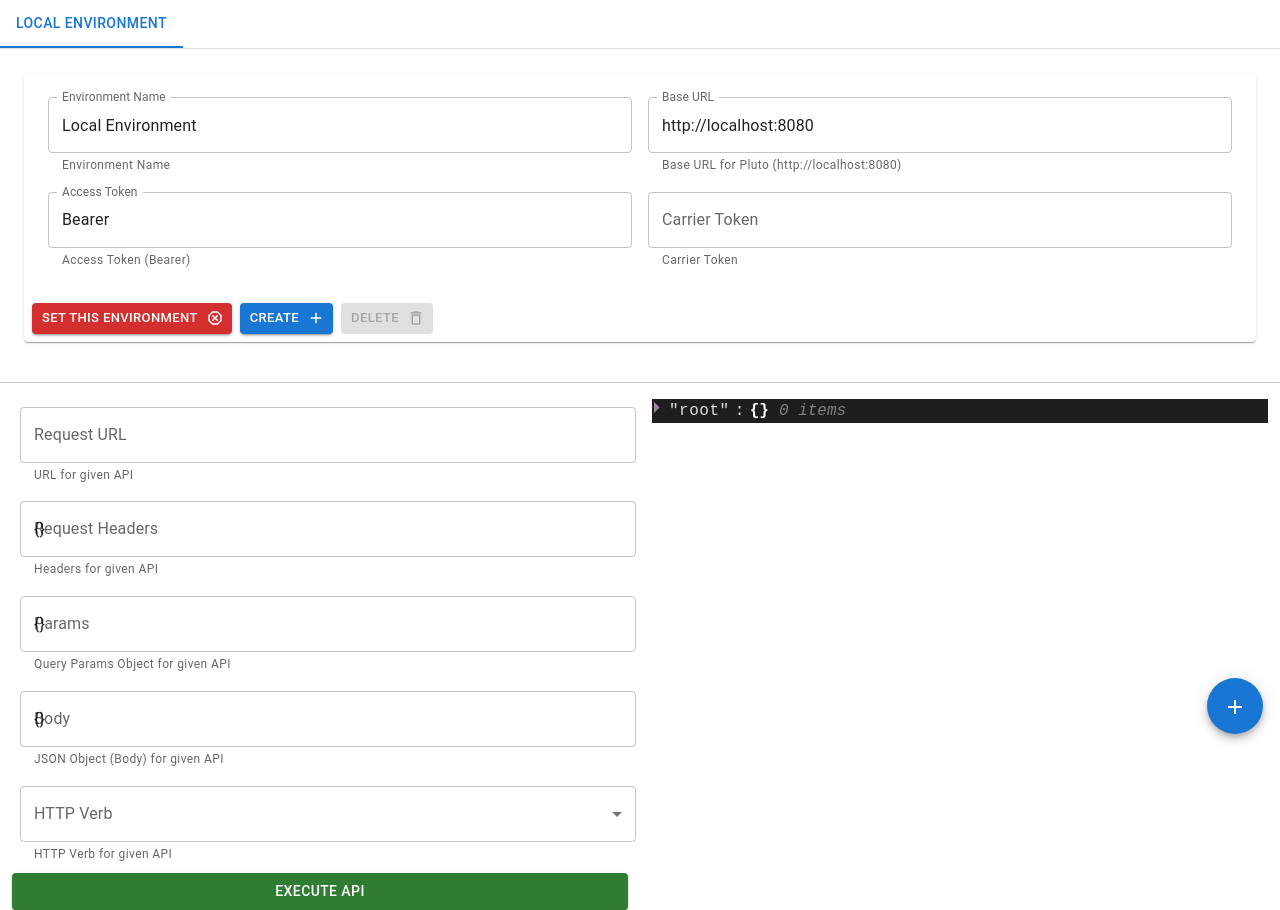
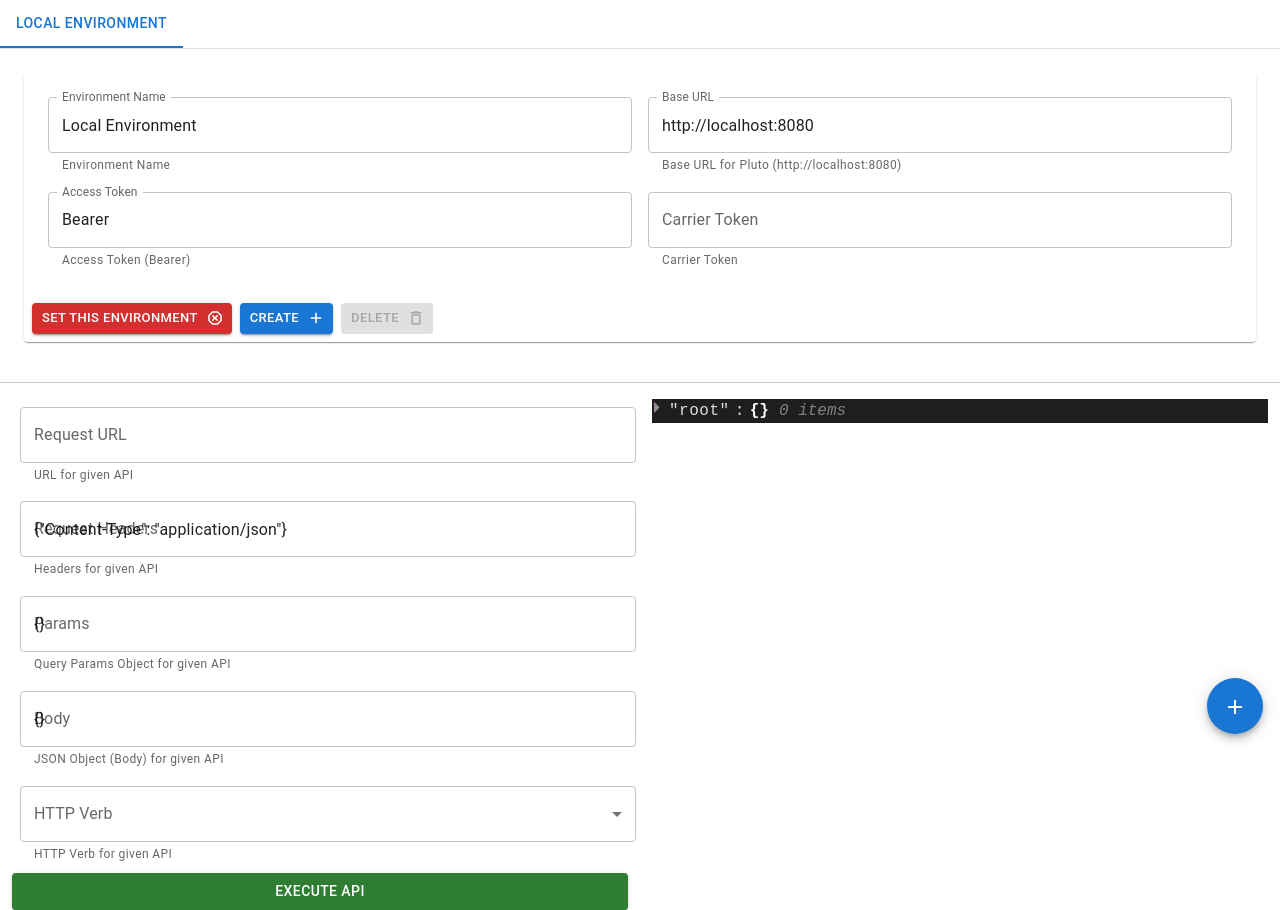
Before and after one commit to sharansaikonda-sureify/aquanox, a React (Create React App) app: page / in a window 1280 px wide. Built offline with nearby package versions, Linux system fonts and the light colour scheme; the HTML template or start-up script is replaced by a standard one.

Commit message:
add default content type

```diff
--- a/src/constants/request.js
+++ b/src/constants/request.js
@@ -2,7 +2,7 @@
 import { axiosInstance as axios } from "../config/axiosConfig";
 
 export const defaultPayload = {
-  headers: "{}",
+  headers: '{"Content-Type": "application/json"}',
   params: "{}",
   body: "{}",
   url: "",
```
